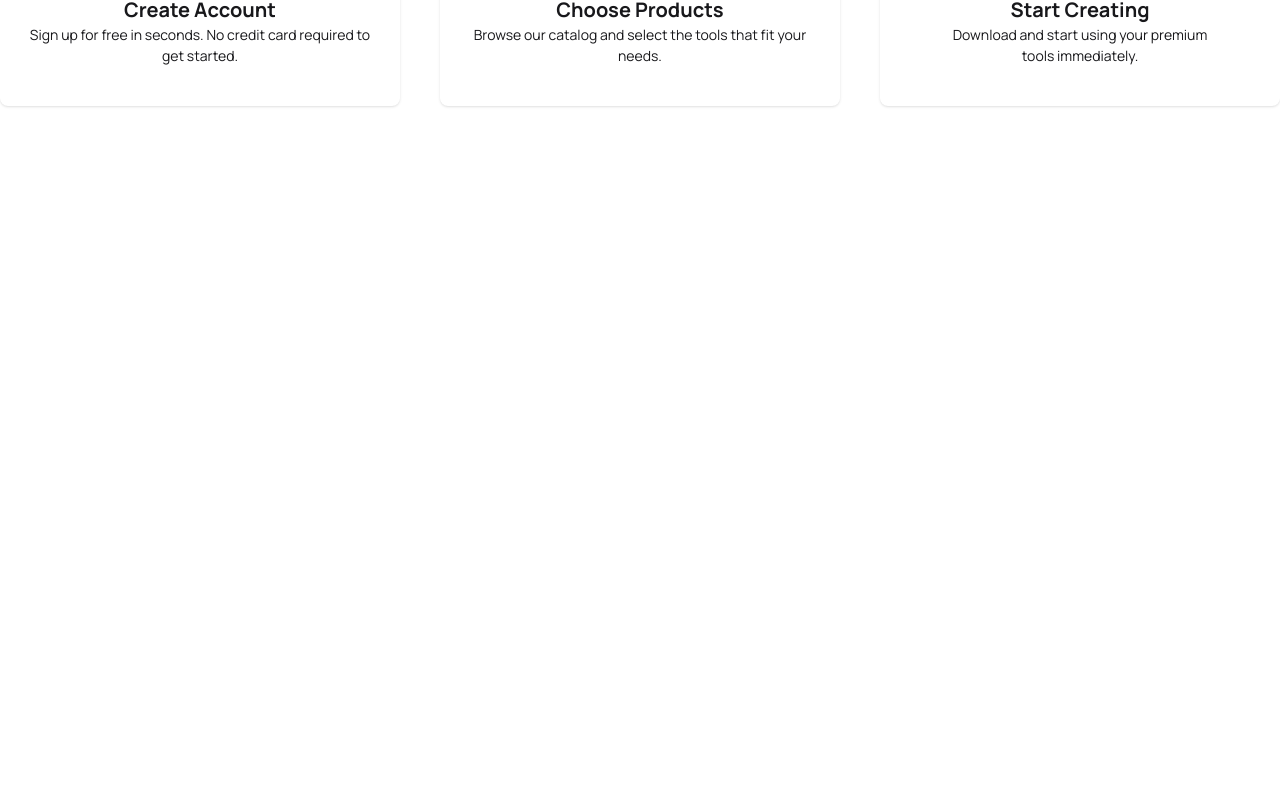
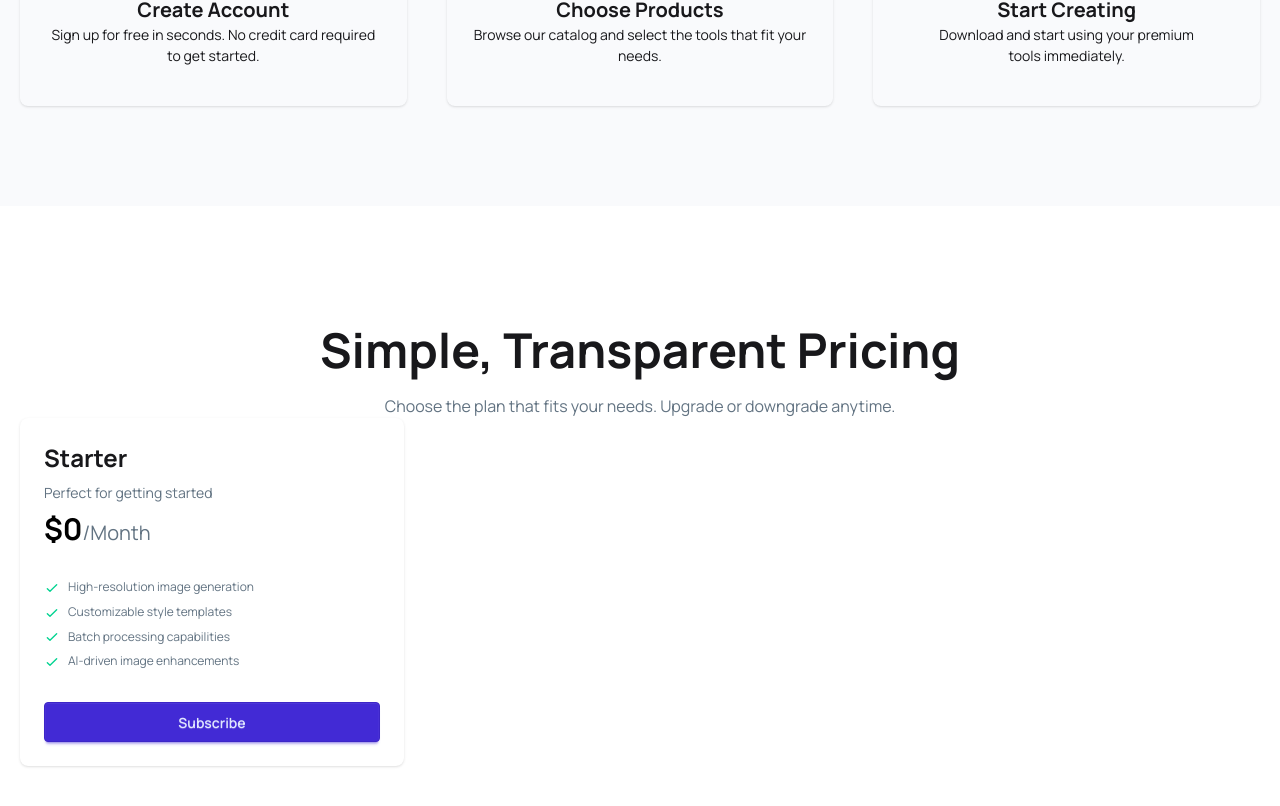
Before and after one commit to Niloygh/assignment-6, a React (Vite) app: page / in a window 1280 px wide. Shown: the part 1446-2252 px from the top of the page. Before the commit the page ends 1652 px from the top, so only its background shows below. Built offline with nearby package versions, Linux system fonts and the light colour scheme.

Commit message:
steps section make

```diff
--- a/src/App.jsx
+++ b/src/App.jsx
@@ -2,7 +2,8 @@ import './App.css'
 import Banner from './components/Banner'
 import Navbar from './components/Navbar'
 import Steps from './components/Steps'
-import Rating from './Rating'
+import PricingCard from './components/PricingCard'
+import Rating from './components/Rating'
 
 function App() {
 
@@ -15,6 +16,7 @@ function App() {
       {/* tools section  */}
 
       <Steps />
+      <PricingCard />
 
 
     </>
--- a/src/components/Navbar.jsx
+++ b/src/components/Navbar.jsx
@@ -8,7 +8,7 @@ const Navbar = () => {
                 <a className="font-bold ml-5 text-3xl bg-linear-to-r from-[#4F39F6] to-[#9514FA] bg-clip-text text-transparent ">DigiTools</a>
             </div>
 
-            <div className="flex gap-3 font-medium text-[101727] ">
+            <div className="flex gap-5 font-medium text-[101727] ">
                 <p>Products</p>
                 <p>Features</p>
                 <p>Pricing</p>
--- /dev/null
+++ b/src/components/PricingCard.jsx
@@ -0,0 +1,51 @@
+import React from 'react';
+
+const PricingCard = () => {
+    return (
+        <div className='container mx-auto py-30 px-5'>
+            <div className="text-center">
+                <h1 className='text-5xl font-bold mb-5'>Simple, Transparent Pricing</h1>
+                <p className='text-[#627382]'>Choose the plan that fits your needs. Upgrade or downgrade anytime.</p>
+            </div>
+
+            <div className="grid grid-cols-3">
+
+                <div className="card w-96 bg-base-100 shadow-sm">
+                    <div className="card-body">
+                        <div className="space-y-2">
+                            <h2 className="text-2xl font-bold">Starter</h2>
+                            <p className='text-[#627382]'>Perfect for getting started</p>
+                            <span className="text-xl text-[#627382]"><span className='text-3xl font-bold text-black'>$0</span>/Month</span>
+                        </div>
+                        <ul className="mt-6 flex flex-col gap-2 text-xs text-[#627382]">
+                            <li>
+                                <svg xmlns="http://www.w3.org/2000/svg" className="size-4 me-2 inline-block text-success" fill="none" viewBox="0 0 24 24" stroke="currentColor"><path strokeLinecap="round" strokeLinejoin="round" strokeWidth="2" d="M5 13l4 4L19 7" /></svg>
+                                <span>High-resolution image generation</span>
+                            </li>
+                            <li>
+                                <svg xmlns="http://www.w3.org/2000/svg" className="size-4 me-2 inline-block text-success" fill="none" viewBox="0 0 24 24" stroke="currentColor"><path strokeLinecap="round" strokeLinejoin="round" strokeWidth="2" d="M5 13l4 4L19 7" /></svg>
+                                <span>Customizable style templates</span>
+                            </li>
+                            <li>
+                                <svg xmlns="http://www.w3.org/2000/svg" className="size-4 me-2 inline-block text-success" fill="none" viewBox="0 0 24 24" stroke="currentColor"><path strokeLinecap="round" strokeLinejoin="round" strokeWidth="2" d="M5 13l4 4L19 7" /></svg>
+                                <span>Batch processing capabilities</span>
+                            </li>
+                            <li>
+                                <svg xmlns="http://www.w3.org/2000/svg" className="size-4 me-2 inline-block text-success" fill="none" viewBox="0 0 24 24" stroke="currentColor"><path strokeLinecap="round" strokeLinejoin="round" strokeWidth="2" d="M5 13l4 4L19 7" /></svg>
+                                <span>AI-driven image enhancements</span>
+                            </li>
+
+                        </ul>
+                        <div className="mt-6">
+                            <button className="btn btn-primary btn-block">Subscribe</button>
+                        </div>
+                    </div>
+                </div>
+
+            </div>
+
+        </div>
+    );
+};
+
+export default PricingCard;
--- a/src/Rating.jsx
+++ b/src/components/Rating.jsx
@@ -2,7 +2,7 @@ import React from 'react';
 
 const Rating = () => {
     return (
-        <div className="bg-linear-to-r from-[#4F39F6] to-[#9514FA]">
+        <div className="bg-linear-to-r from-[#4F39F6] to-[#9514FA] ">
             <div className="flex w-full flex-col lg:flex-row  container mx-auto text-white  justify-center items-center ">
             <div className="card rounded-box grid grow place-items-center space-y-4">
                 <h1 className='font-bold text-5xl'>50K+</h1>
--- a/src/components/Steps.jsx
+++ b/src/components/Steps.jsx
@@ -4,7 +4,7 @@ import { LuBox, LuUser } from 'react-icons/lu';
 
 const Steps = () => {
     return (
-        <div className='container mx-auto my-25'>
+        <div className='container mx-auto py-25 px-5 bg-[#F9FAFC]'>
             <div className="text-center">
                 <h2 className='text-5xl font-bold mb-5'>Get Started in 3 Steps</h2>
                 <p >Start using premium digital tools in minutes, not hours.</p>
```
